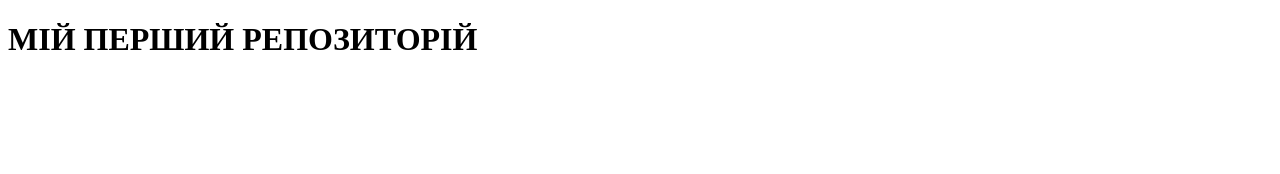
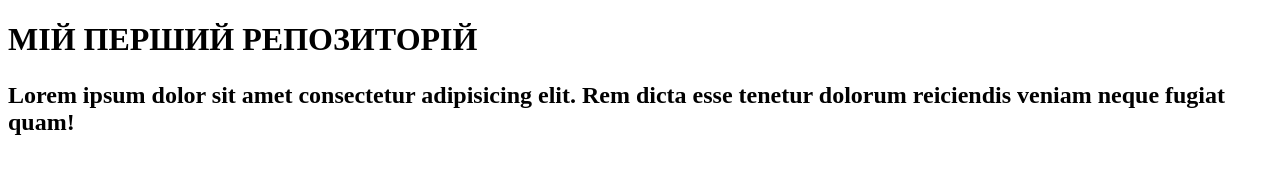
Before and after one commit to and01233210/test, a plain HTML site: page index.html in a window 1280 px wide. Drawn offline with Linux system fonts and the light colour scheme.

Commit message:
Update index.html

```diff
--- a/index.html
+++ b/index.html
@@ -7,5 +7,6 @@
 </head>
 <body>
     <h1>МІЙ ПЕРШИЙ РЕПОЗИТОРІЙ</h1>
+    <h2><p>Lorem ipsum dolor sit amet consectetur adipisicing elit. Rem dicta esse tenetur dolorum reiciendis veniam neque fugiat quam!</p></h2>
 </body>
 </html>
```
